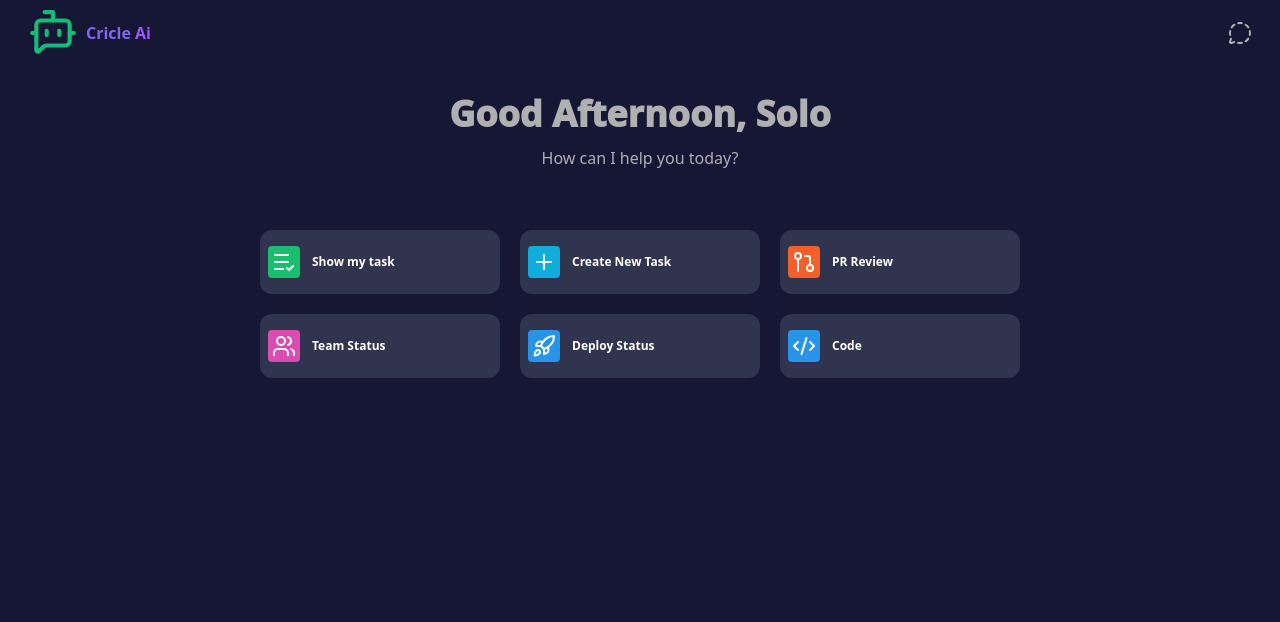
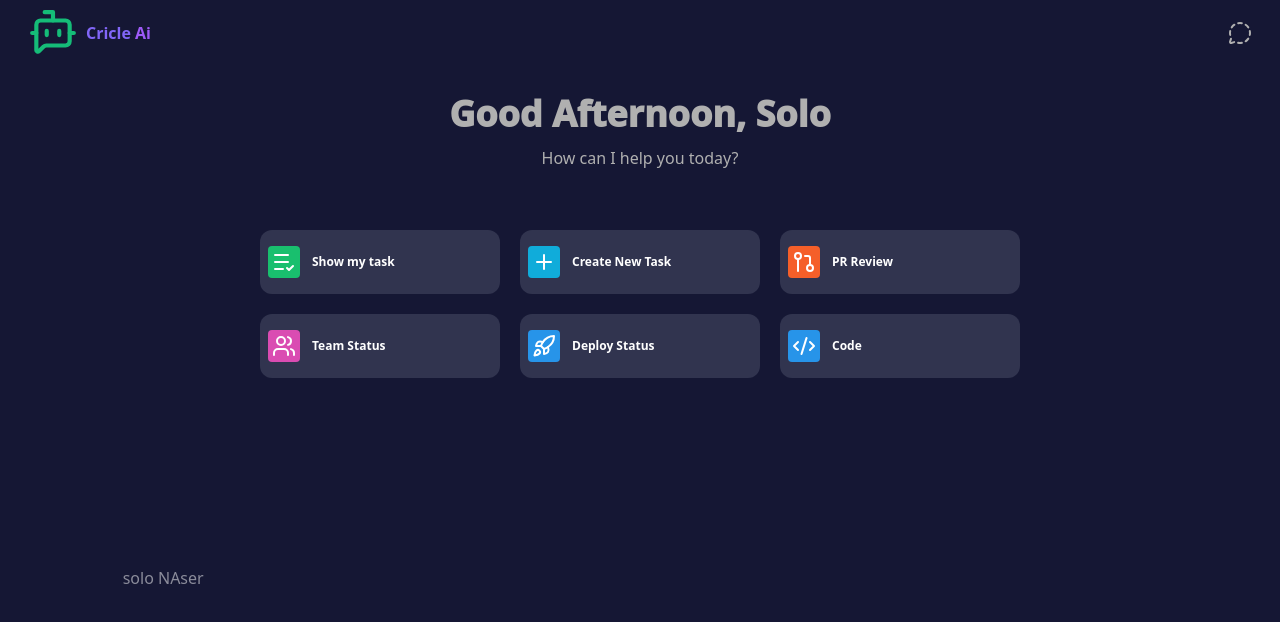
Before and after one commit to faris-dm/Ai_landingPage, a React (Vite) app: page / in a window 1280 px wide. Shown: the top 622 px of the page. Built offline with nearby package versions, Linux system fonts and the light colour scheme.

Commit message:
simple changes

```diff
--- a/src/App.jsx
+++ b/src/App.jsx
@@ -78,6 +78,9 @@ function App() {
             />
           </div>
         </div>
+        <div className=" text-center  mt-[10rem] mb-5">
+          <input className="w-5/6 p-4" type="text" placeholder="solo NAser " />
+        </div>
       </div>
     </>
   );
--- a/src/index.css
+++ b/src/index.css
@@ -7,4 +7,5 @@ body {
     #090a14 10%,
     #111531 100%
   );
+  color: #fff;
 }
```
